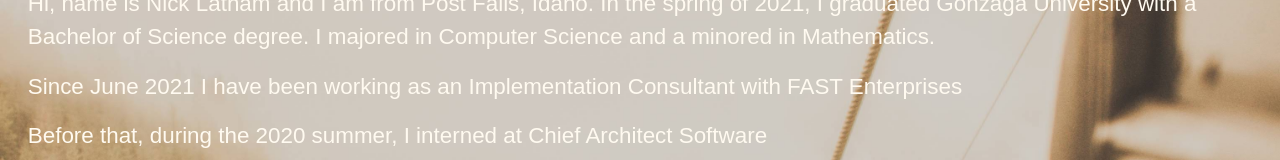
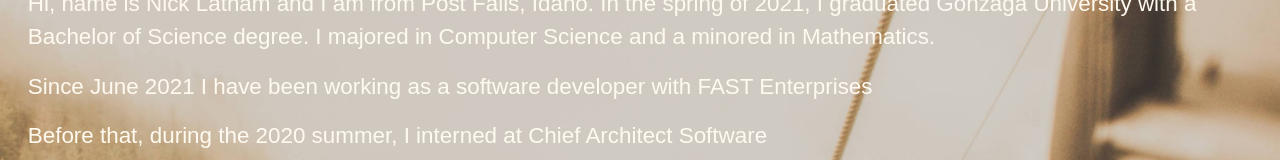
Before and after one commit to nlatham1999/personal-website, a React (Create React App) app: page / in a window 1280 px wide. Shown: the part 162-322 px from the top of the page. Built offline with nearby package versions, Linux system fonts and the light colour scheme.

Commit message:
Update About.js

```diff
--- a/src/About.js
+++ b/src/About.js
@@ -10,7 +10,7 @@
             <h>About Me</h>
             <p>Hi, name is Nick Latham and I am from Post Falls, Idaho. In the spring of 2021, I graduated Gonzaga
                 University with a Bachelor of Science degree. I majored in Computer Science and a minored in Mathematics.</p>
-            <p>Since June 2021 I have been working as an Implementation Consultant with FAST Enterprises</p>
+            <p>Since June 2021 I have been working as a software developer with FAST Enterprises</p>
             <p>Before that, during the 2020 summer, I interned at Chief Architect Software</p>
             <p> In my free time, I love to hike and run. During the winter, I also love to ski.</p>
             <p> While I was at Gonzaga, I was a member of the Gonzaga Robotics Club and on the embedded systems team of
```
